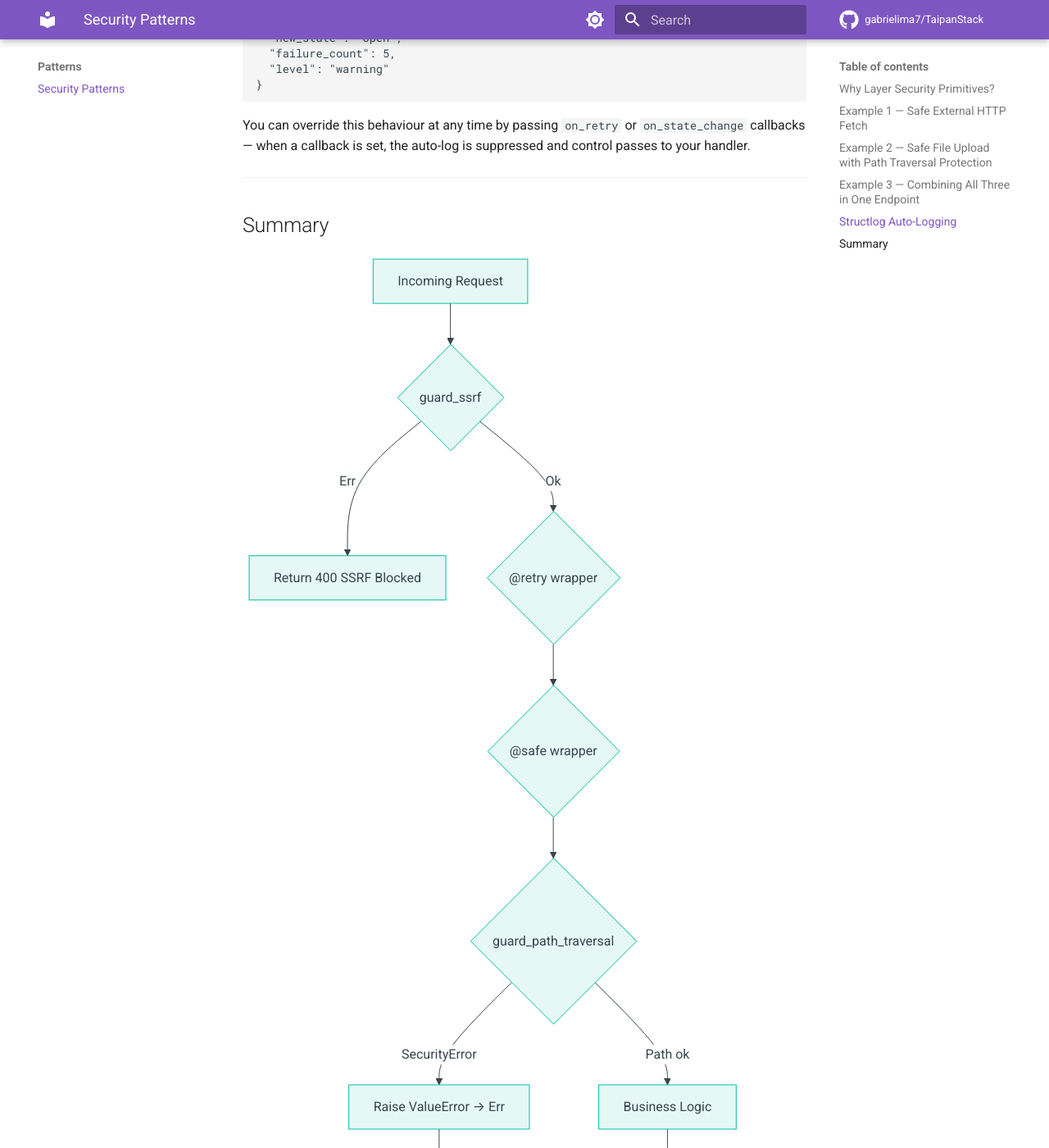
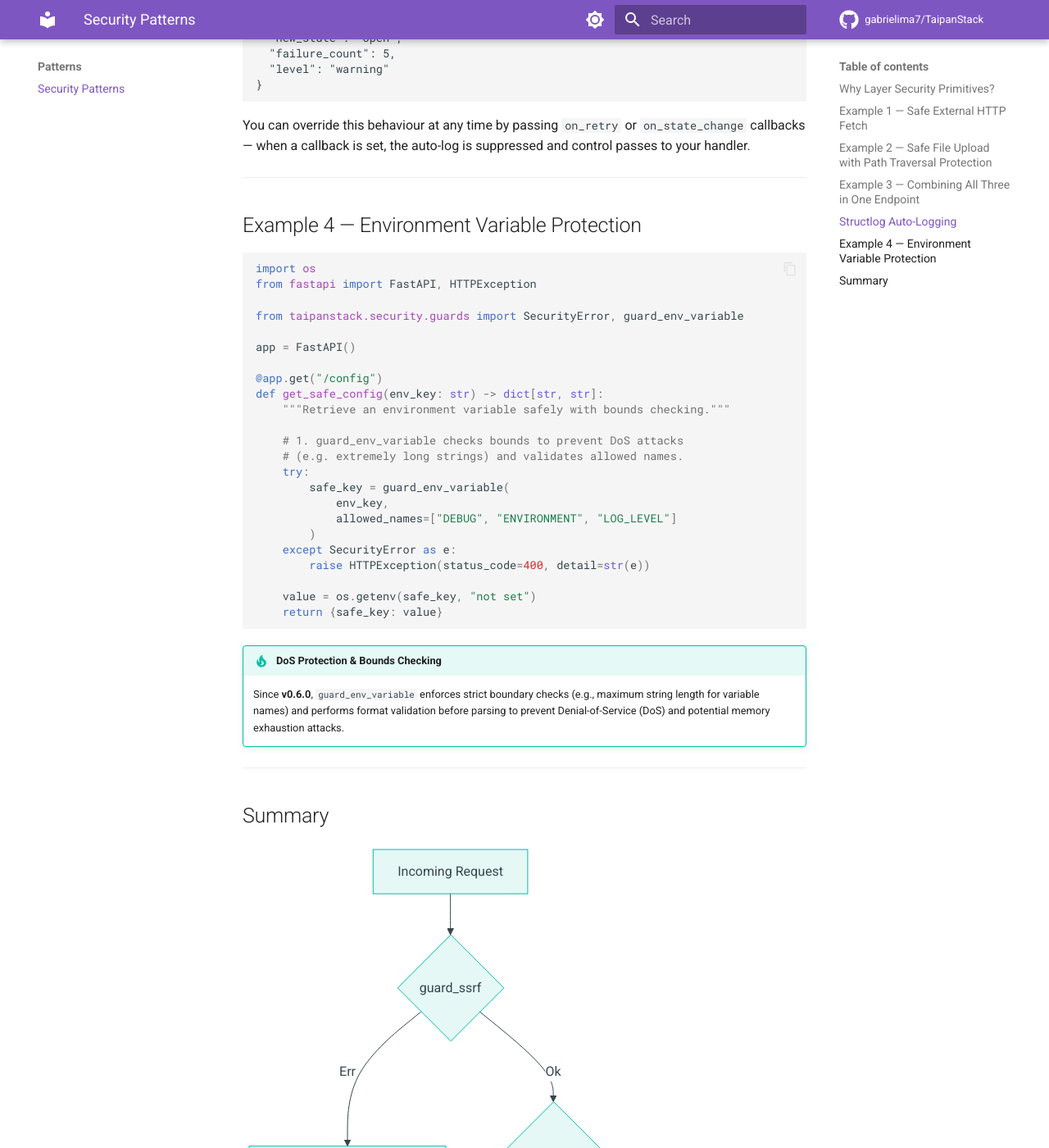
Before and after one commit to gabrielima7/TaipanStack, an MkDocs documentation site: the page built from docs/patterns/security.md, in a window 1280 px wide and 1400 px high, scrolled down 4246 px. Shown: the whole window at 82% size. Built offline with MkDocs 1.6.1 and Material for MkDocs 9.7.7, drawn with Linux system fonts in a browser that asks for light colours; comment, search, counter and statistics services are not loaded.

Commit message:
docs: Add guard_env_variable bounds check example
Added an explicit example to `docs/patterns/security.md` demonstrating
how to use `guard_env_variable` safely with the new DoS protection and
strict bounds check capabilities introduced in v0.6.0. Fixed unused
imports in the snippet.

Co-authored-by: gabrielima7 <230595838+gabrielima7@users.noreply.github.com>

````diff
--- a/docs/patterns/security.md
+++ b/docs/patterns/security.md
@@ -203,6 +203,39 @@ You can override this behaviour at any time by passing `on_retry` or `on_state_c
 
 ---
 
+## Example 4 — Environment Variable Protection
+
+```python
+import os
+from fastapi import FastAPI, HTTPException
+
+from taipanstack.security.guards import SecurityError, guard_env_variable
+
+app = FastAPI()
+
+@app.get("/config")
+def get_safe_config(env_key: str) -> dict[str, str]:
+    """Retrieve an environment variable safely with bounds checking."""
+
+    # 1. guard_env_variable checks bounds to prevent DoS attacks
+    # (e.g. extremely long strings) and validates allowed names.
+    try:
+        safe_key = guard_env_variable(
+            env_key,
+            allowed_names=["DEBUG", "ENVIRONMENT", "LOG_LEVEL"]
+        )
+    except SecurityError as e:
+        raise HTTPException(status_code=400, detail=str(e))
+
+    value = os.getenv(safe_key, "not set")
+    return {safe_key: value}
+```
+
+!!! tip "DoS Protection & Bounds Checking"
+    Since **v0.6.0**, `guard_env_variable` enforces strict boundary checks (e.g., maximum string length for variable names) and performs format validation before parsing to prevent Denial-of-Service (DoS) and potential memory exhaustion attacks.
+
+---
+
 ## Summary
 
 ```mermaid
````
